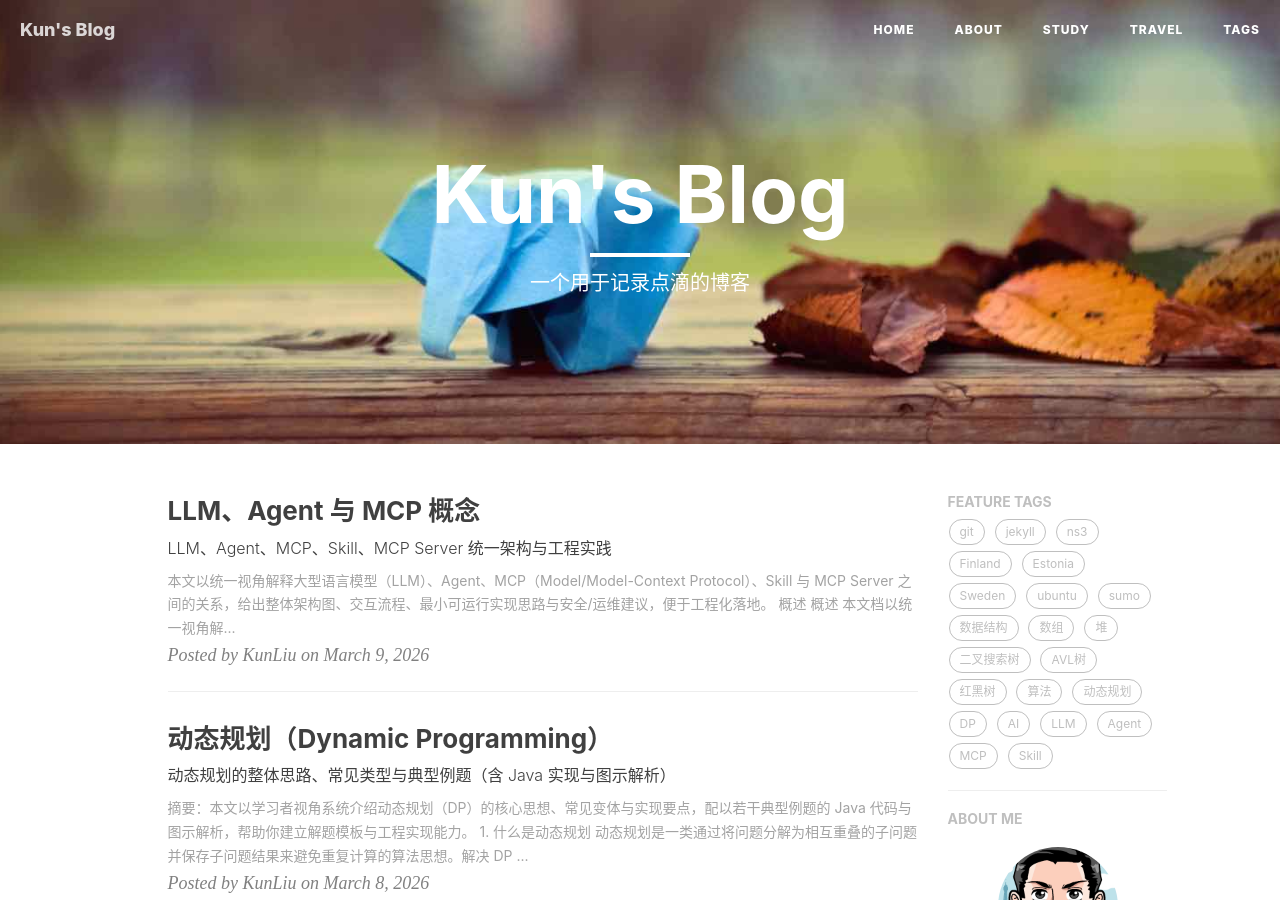
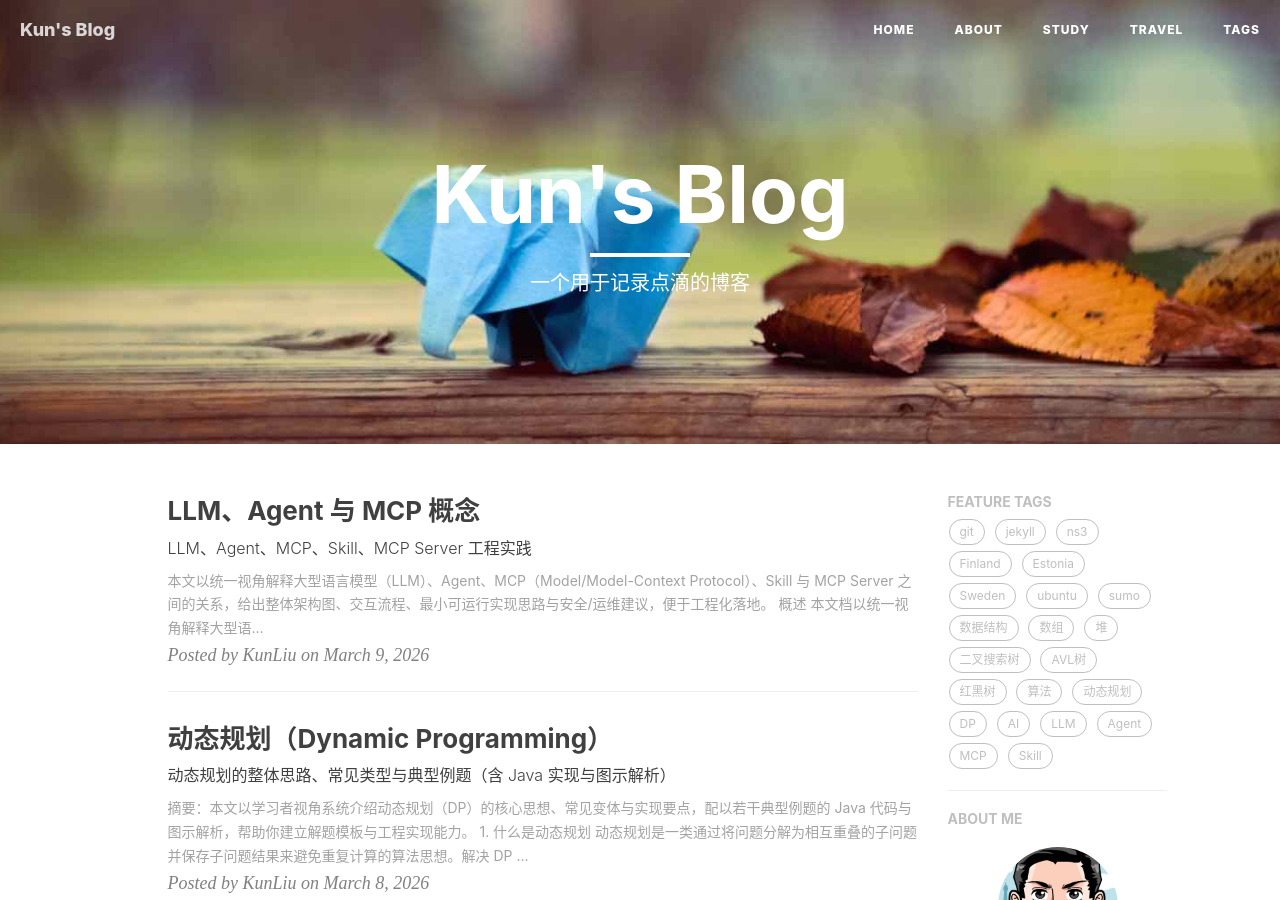
Before and after one commit to liukun2634/liukun2634.github.io, a Jekyll site: the page built from index.html, in a window 1280 px wide and 900 px high. Built offline with Jekyll 4.4.1, drawn with Linux system fonts in a browser that asks for light colours; nearby versions of some CDN libraries; a script that is not in the unit is left out; the list of posts is cut into pages by our own code; part of the change alters nothing that is shown.

```diff
--- a/_includes/footer.html
+++ b/_includes/footer.html
@@ -11,50 +11,3 @@
         </div>
     </div>
 </footer>
-<!-- Load scripts at end of body to reduce render-blocking -->
-<script defer src="/js/jquery.min.js"></script>
-<script defer src="/js/bootstrap.min.js"></script>
-<script defer src="/js/kun-blog.min.js"></script>
-
-<!-- Lazy-load mermaid only when mermaid blocks exist -->
-<script>
-    (function(){
-        function convertMermaidBlocks(){
-            document.querySelectorAll('pre > code[class*="mermaid"], pre > code[class*="language-mermaid"], pre > code[class*="lang-mermaid"]').forEach(function(code){
-                var pre = code.parentNode;
-                var mermaidDiv = document.createElement('div');
-                mermaidDiv.className = 'mermaid';
-                mermaidDiv.textContent = code.textContent;
-                pre.parentNode.replaceChild(mermaidDiv, pre);
-            });
-        }
-        if (document.readyState === 'loading') {
-            document.addEventListener('DOMContentLoaded', function(){ convertMermaidBlocks(); loadIfNeeded(); });
-        } else { convertMermaidBlocks(); loadIfNeeded(); }
-
-        function loadIfNeeded(){
-            if (document.querySelector('.mermaid')){
-                var s = document.createElement('script');
-                s.src = '/js/mermaid.min.js';
-                s.defer = true;
-                s.onload = function(){
-                    if (window.mermaid){
-                        mermaid.initialize({ startOnLoad: false });
-                        try { mermaid.init(undefined, document.querySelectorAll('.mermaid')); } catch(e){ console && console.error(e); }
-                    }
-                };
-                document.head.appendChild(s);
-            }
-        }
-    })();
-</script>
-<script>
-    // Ensure images are lazy-loaded where supported
-    (function(){
-        if ('loading' in HTMLImageElement.prototype) {
-            document.querySelectorAll('img').forEach(function(img){ if(!img.hasAttribute('loading')) img.setAttribute('loading','lazy'); });
-        } else {
-            // Optionally load a lazyload polyfill here
-        }
-    })();
-</script>
--- a/_includes/head.html
+++ b/_includes/head.html
@@ -28,7 +28,33 @@
     <link href="//maxcdn.bootstrapcdn.com/font-awesome/4.3.0/css/font-awesome.min.css" rel="stylesheet" type="text/css">
 
     <!-- jQuery -->
-    <!-- Move JS to footer and lazy-load mermaid when needed to avoid render-blocking -->
+    <script src=" /js/jquery.min.js"></script>
+
+    <!-- Bootstrap Core JavaScript -->
+    <script src="/js/bootstrap.min.js"></script>
+
+    <!-- Custom Theme JavaScript -->
+    <script src="/js/kun-blog.min.js"></script>
+
+    <!-- Mermaid diagrams -->
+    <script src="/js/mermaid.min.js"></script>
+    <script>
+      document.addEventListener('DOMContentLoaded', function() {
+        // Convert fenced code blocks (common markdown output) to <div class="mermaid"> so mermaid can render them
+        document.querySelectorAll('pre > code[class*="mermaid"], pre > code[class*="language-mermaid"], pre > code[class*="lang-mermaid"]').forEach(function(code){
+          var pre = code.parentNode;
+          var mermaidDiv = document.createElement('div');
+          mermaidDiv.className = 'mermaid';
+          mermaidDiv.textContent = code.textContent;
+          pre.parentNode.replaceChild(mermaidDiv, pre);
+        });
+
+        if (window.mermaid) {
+          mermaid.initialize({ startOnLoad: false });
+          try { mermaid.init(undefined, document.querySelectorAll('.mermaid')); } catch (e) { console && console.error(e); }
+        }
+      });
+    </script>
 
     <!-- Google analytics  -->
     {% if site.google_analytics %}
--- a/_posts/2026-03-09-llm-agent-mcp-guide.md
+++ b/_posts/2026-03-09-llm-agent-mcp-guide.md
@@ -3,13 +3,11 @@ layout: post
 title: LLM、Agent 与 MCP 概念
 categories: study
 tags: [AI, LLM, Agent, MCP, Skill]
-subtitle: "LLM、Agent、MCP、Skill、MCP Server 统一架构与工程实践"
+subtitle: "LLM、Agent、MCP、Skill、MCP Server 工程实践"
 comment: true
 ---
 
 > 本文以统一视角解释大型语言模型（LLM）、Agent、MCP（Model/Model-Context Protocol）、Skill 与 MCP Server 之间的关系，给出整体架构图、交互流程、最小可运行实现思路与安全/运维建议，便于工程化落地。
-
-## 概述
 
 ## 概述
 本文档以统一视角解释大型语言模型（LLM）、Agent、MCP（Model/Model-Context Protocol）、Skill 与 MCP Server 之间的关系，给出整体架构图、交互流程、最小可运行实现思路与安全/运维建议，便于工程化落地。
```
